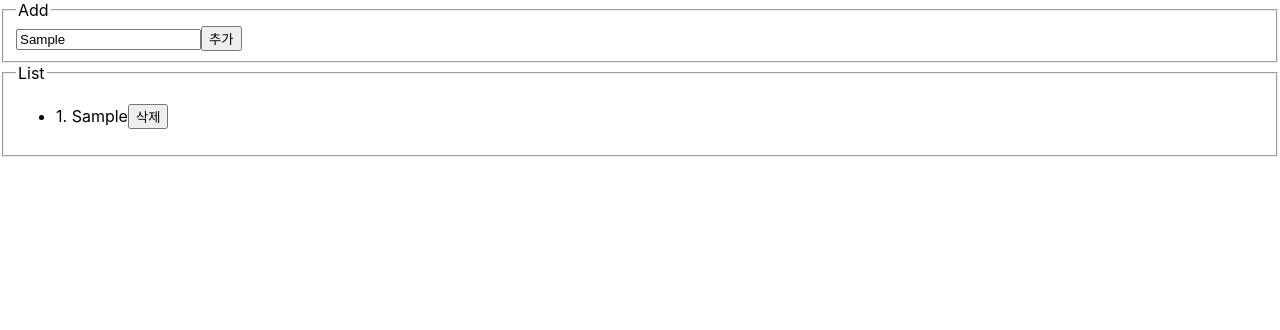
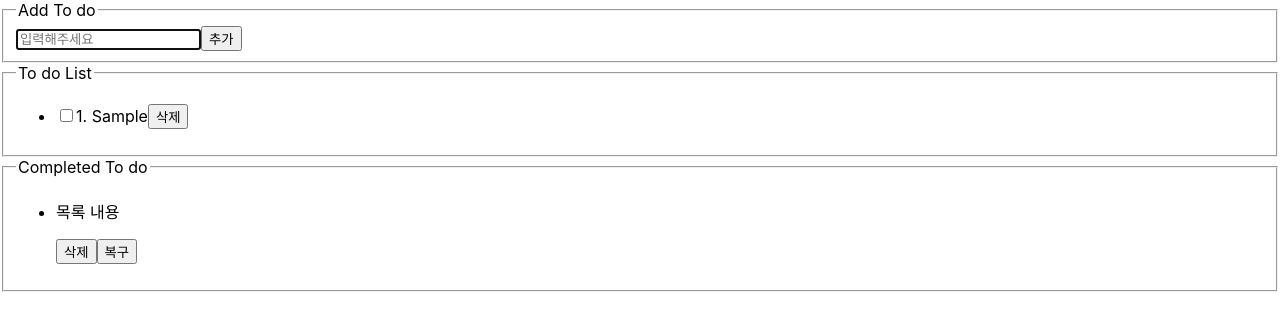
Before and after one commit to eziquexx/jelee-project-react-todoList, a React (Create React App) app: page / in a window 1280 px wide. Both pictures are taken after typing "Sample" into the empty fields and a click on the button "추가". Shown: the top 330 px of the page. Built offline with nearby package versions, Linux system fonts and the light colour scheme; the HTML template or start-up script is replaced by a standard one.

Commit message:
todo list 체크시 완료됨영역으로 이동 작업중

```diff
--- a/package.json
+++ b/package.json
@@ -7,6 +7,7 @@
     "@testing-library/react": "^13.4.0",
     "@testing-library/user-event": "^13.5.0",
     "@types/styled-components": "^5.1.34",
+    "create-react-app": "^5.0.1",
     "react": "^18.3.1",
     "react-dom": "^18.3.1",
     "react-scripts": "5.0.1",
--- a/src/App.js
+++ b/src/App.js
@@ -1,17 +1,28 @@
-import { useState, useRef } from 'react';
-import styled, { css, useTheme } from 'styled-components'
+import { useState, useRef, useEffect } from 'react';
 import TodoListInput from './components/TodoListInput';
 
 
 function App() {
+
   // todo list 담을 배열
-  const [todoList, setTodoList] = useState( [] );
+  const [todoList, setTodoList] = useState([]);
 
   // 리스트 담을 상태변수 생성
   const [listText, setListText] = useState('');
   const changeListText = (e) => {
     setListText(e.target.value);
   };
+
+  // 완료된 todo 담을 배열
+  const [compTodo, setCompTodo] = useState([]);
+
+
+  // input에 포커스 시키기
+  const textInput = useRef(null);
+
+  useEffect(() => {
+    textInput.current.focus();
+  }, [todoList]);
 
   const addList = (e) => {
     e.preventDefault(); // 새로고침 방지
@@ -22,6 +33,19 @@ function App() {
     // 새로운 List text 생성
     const newTodoList = { id: newTodoId, text: listText };
     setTodoList([...todoList, newTodoList])
+    setListText('');
+  }
+
+  const deleteTodoList = (id) => {
+    const updateTodoList = todoList.filter(lists => lists.id !== id);
+    setTodoList(updateTodoList);
+  }
+
+  const checkedTodoList = (id) => {
+    // const updateTodoList = todoList.filter(lists => lists.id === id);
+    // setCompTodo(updateTodoList);
+    console.log(id);
+
   }
 
   return (
@@ -29,10 +53,11 @@ function App() {
       <div>
         <form onSubmit={ addList }>
           <fieldset>
-            <legend>Add</legend>
+            <legend>Add To do</legend>
             <input
               type='text'
               value={ listText }
+              ref={ textInput }
               placeholder='입력해주세요'
               onChange={ changeListText }
             ></input>
@@ -44,15 +69,36 @@ function App() {
       <div>
         <form>
           <fieldset>
-            <legend>List</legend>
+            <legend>To do List</legend>
             <ul>
               {
                 todoList.map( (list) => {
                   return (
-                    <TodoListInput id={list.id} text={list.text} />
+                    <TodoListInput
+                      key={ list.id  }
+                      id={ list.id }
+                      text={ list.text }
+                      deleteFunc={ deleteTodoList }
+                      checkFunc={ checkedTodoList }
+                    />
                   )
                 } )
               }
+            </ul>
+          </fieldset>
+        </form>
+      </div>
+
+      <div>
+        <form>
+          <fieldset>
+            <legend>Completed To do</legend>
+            <ul>
+              <li>
+                <p>목록 내용</p>
+                <button>삭제</button>
+                <button>복구</button>
+              </li>
             </ul>
           </fieldset>
         </form>
--- a/src/components/TodoListInput.jsx
+++ b/src/components/TodoListInput.jsx
@@ -1,6 +1,40 @@
+import { useEffect, useState } from "react";
+
 function TodoListInput(props) {
+  const [visible, setVisible] = useState(false);
+  const [test, setTest] = useState({});
+  // 체크되면 해당 id값을 불러오기.
+  // 체크된 id값을 comp변수에 담기
+
+  const checkFunc2 = (e) => setVisible(e.target.checked);
+  useEffect( () => {
+    if(visible === true) {
+      setTest({
+        id: props.id,
+        text: props.text,
+      })
+      props.checkFunc(test);
+    } else {
+      setTest('');
+    }
+  }, [visible])
+
+  const deleteFunc2 = () => {
+    props.deleteFunc(props.id);
+  }
+
+
   return (
-      <li key={props.id}>{props.id}. {props.text}<button>삭제</button></li>
+      <li key={props.id}>
+        <input
+          type="checkbox"
+          id={props.id}
+          checked={ visible }
+          onChange={ checkFunc2 }
+        />
+        <label htmlFor={props.id}>{props.id}. {props.text}</label>
+        <button onClick={ deleteFunc2 }>삭제</button>
+      </li>
   );
 }
 
```
Also changed, not shown: 1 other file (tests, documents, lock files or other folders).
